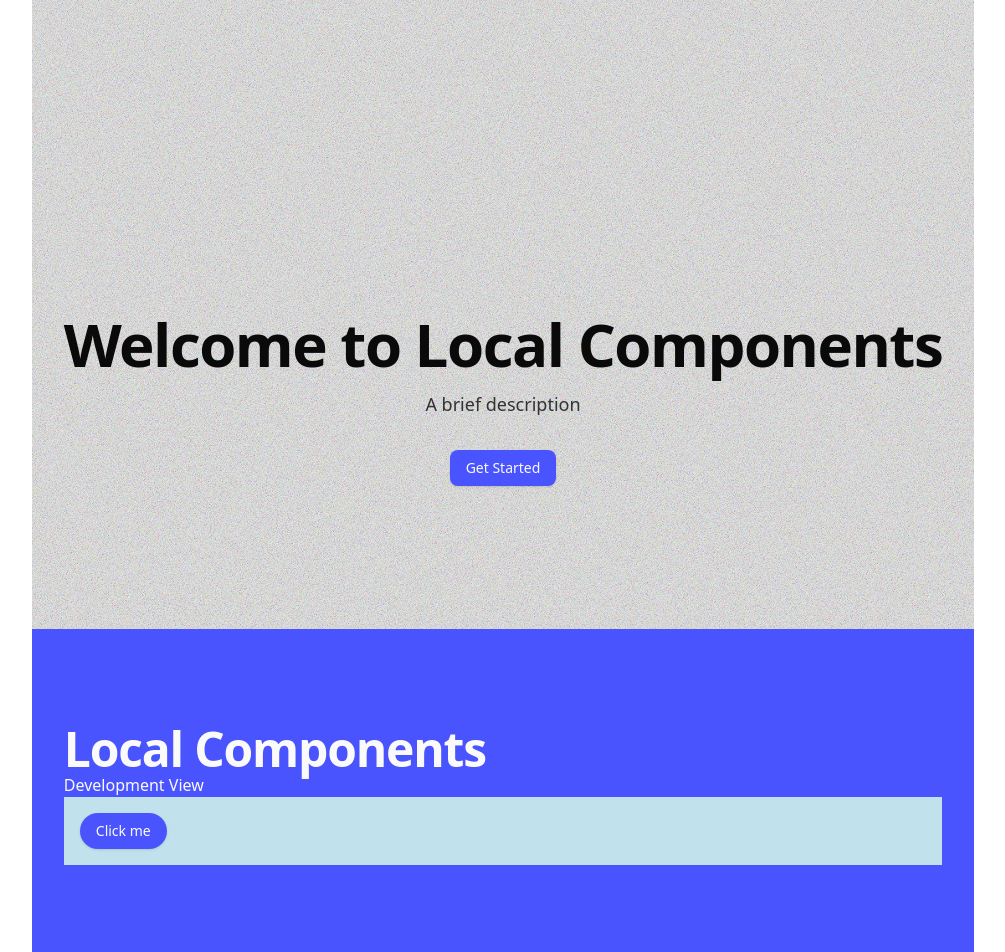
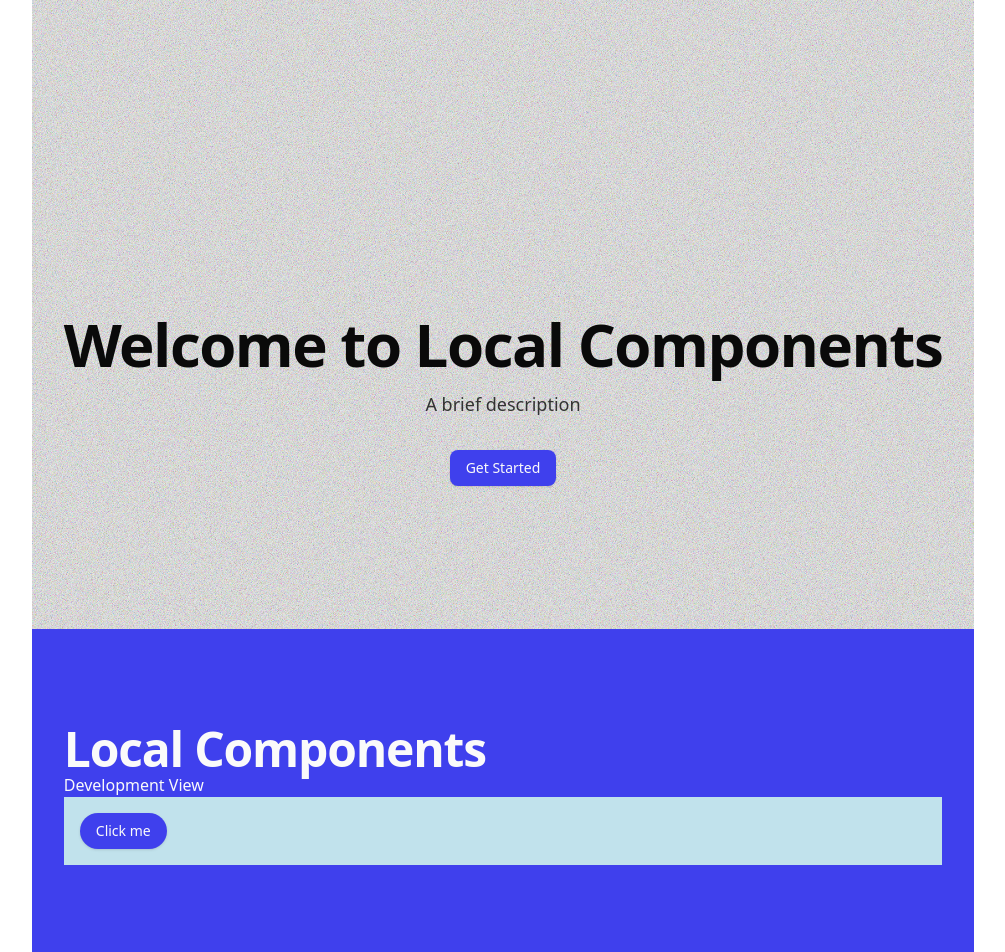
Before and after one commit to dpaez/local-components, a React (Vite) app: page / in a window 1280 px wide. Shown: the top 952 px of the page, without its empty margins (137-1142 px from the left). Built offline with nearby package versions, Linux system fonts and the light colour scheme.

Commit message:
Update: tweaks

```diff
--- a/src/components/button/button.tsx
+++ b/src/components/button/button.tsx
@@ -14,7 +14,8 @@ const buttonVariants = cva(
         ghost: 'hover:bg-accent hover:text-accent-foreground',
         outline:
           'border border-input bg-background shadow-sm hover:bg-accent hover:text-accent-foreground',
-        cta: 'relative bg-primary text-primary-foreground hover:bg-primary/90 animate-border-gradient',
+        cta:
+          'relative bg-primary text-primary-foreground text-base font-semibold tracking-wide shadow-md min-w-[10rem] hover:bg-primary/90 hover:shadow-lg hover:-translate-y-0.5 animate-border-gradient transition-[transform,color,box-shadow] duration-200 ease-out active:scale-[0.98] active:translate-y-0 focus-visible:ring-2 focus-visible:ring-ring',
       },
       size: {
         sm: 'h-8 rounded-md px-3 text-xs',
--- a/src/components/card/card.tsx
+++ b/src/components/card/card.tsx
@@ -64,7 +64,7 @@ const Card = React.forwardRef<HTMLDivElement, CardProps>(
           <img
             src={image.src}
             alt={image.alt}
-            className="relative z-20 w-full object-cover aspect-video group-hover:brightness-100 transition-all brightness-60 dark:brightness-40"
+            className="relative z-20 w-full object-cover aspect-video group-hover:brightness-100 transition-shadow brightness-60 dark:brightness-40"
           />
         )}
         {(title || description) && (
--- a/src/components/hero/hero.tsx
+++ b/src/components/hero/hero.tsx
@@ -10,10 +10,10 @@ import { cn } from '@/lib/utils'
 const heroVariants = cva('relative w-full flex overflow-hidden', {
   variants: {
     variant: {
-      default: 'min-h-screen',
+      default: 'min-h-[100dvh]',
       minimal: 'min-h-[50vh]',
-      split: 'min-h-screen',
-      'full-bleed': 'min-h-screen',
+      split: 'min-h-[100dvh]',
+      'full-bleed': 'min-h-[100dvh]',
     },
     alignment: {
       left: 'justify-start',
@@ -147,7 +147,7 @@ const Hero = React.forwardRef<HTMLElement, HeroProps>(
                 alignment === 'right' && 'justify-end',
               )}
             >
-              <Button variant={cta.variant === 'secondary' ? 'outline' : 'primary'}>
+              <Button asChild variant={cta.variant === 'secondary' ? 'outline' : 'primary'}>
                 <a href={cta.href}>{cta.label}</a>
               </Button>
             </div>
@@ -157,7 +157,7 @@ const Hero = React.forwardRef<HTMLElement, HeroProps>(
         </div>
       </div>
     )
-console.log(background?.type)
+
     if (variant === 'split') {
       return (
         <Comp
@@ -208,7 +208,7 @@ console.log(background?.type)
         style={getBackgroundStyles()}
         {...props}
       >
-        {background?.type === 'image' && <div className='absolute inset-0 bg-black/40' />}
+        {background?.type === 'image' && <div className='absolute inset-0 bg-foreground/40' />}
         {background?.type === 'mesh' && (
           <div
             className="absolute inset-0 z-0"
@@ -234,7 +234,7 @@ console.log(background?.type)
                       transparent 3px,
                       transparent 8px
                     ),
-                    radial-gradient(ellipse 100% 80% at 50% 100%, #000 50%, transparent 90%)
+                    radial-gradient(ellipse 100% 80% at 50% 100%, var(--foreground) 50%, transparent 90%)
               `,
               WebkitMaskImage: `
           repeating-linear-gradient(
--- a/src/components/ui/badge.tsx
+++ b/src/components/ui/badge.tsx
@@ -12,7 +12,7 @@ const badgeVariants = cva(
         default: 'bg-primary text-primary-foreground [a&]:hover:bg-primary/90',
         secondary: 'bg-secondary text-secondary-foreground [a&]:hover:bg-secondary/90',
         destructive:
-          'bg-destructive text-white focus-visible:ring-destructive/20 dark:bg-destructive/60 dark:focus-visible:ring-destructive/40 [a&]:hover:bg-destructive/90',
+          'bg-destructive text-destructive-foreground focus-visible:ring-destructive/20 dark:bg-destructive/60 dark:focus-visible:ring-destructive/40 [a&]:hover:bg-destructive/90',
         outline:
           'border-border text-foreground [a&]:hover:bg-accent [a&]:hover:text-accent-foreground',
         ghost: '[a&]:hover:bg-accent [a&]:hover:text-accent-foreground',
--- a/styles/globals.css
+++ b/styles/globals.css
@@ -10,10 +10,32 @@
   --card-foreground: oklch(0.1450 0 0);
   --popover: oklch(1 0 0);
   --popover-foreground: oklch(0.1450 0 0);
-  --primary: oklch(0.5515 0.2467 272.5400);
+  --primary: oklch(0.5 0.25 272.55);
   --primary-foreground: oklch(0.9850 0 0);
+  --primary-base: 0.05;
+  --primary-10: oklch(from var(--primary) 10% calc(var(--primary-base) + (sin(1.0 * pi) * c)) h);
+  --primary-20: oklch(from var(--primary) 20% calc(var(--primary-base) + (sin(0.9 * pi) * c)) h);
+  --primary-30: oklch(from var(--primary) 30% calc(var(--primary-base) + (sin(0.8 * pi) * c)) h);
+  --primary-40: oklch(from var(--primary) 40% calc(var(--primary-base) + (sin(0.7 * pi) * c)) h);
+  --primary-50: oklch(from var(--primary) 50% calc(var(--primary-base) + (sin(0.6 * pi) * c)) h);
+  --primary-60: oklch(from var(--primary) 60% calc(var(--primary-base) + (sin(0.5 * pi) * c)) h);
+  --primary-70: oklch(from var(--primary) 70% calc(var(--primary-base) + (sin(0.4 * pi) * c)) h);
+  --primary-80: oklch(from var(--primary) 80% calc(var(--primary-base) + (sin(0.3 * pi) * c)) h);
+  --primary-90: oklch(from var(--primary) 90% calc(var(--primary-base) + (sin(0.2 * pi) * c)) h);
+  --primary-100: oklch(from var(--primary) 100% calc(var(--primary-base) + (sin(0.1 * pi) * c)) h);
   --secondary: oklch(0.7134 0.1799 47.4500);
   --secondary-foreground: oklch(0.9850 0 0);
+  --secondary-base: 0.05;
+  --secondary-10: oklch(from var(--secondary) 10% calc(var(--secondary-base) + (sin(1.0 * pi) * c)) h);
+  --secondary-20: oklch(from var(--secondary) 20% calc(var(--secondary-base) + (sin(0.9 * pi) * c)) h);
+  --secondary-30: oklch(from var(--secondary) 30% calc(var(--secondary-base) + (sin(0.8 * pi) * c)) h);
+  --secondary-40: oklch(from var(--secondary) 40% calc(var(--secondary-base) + (sin(0.7 * pi) * c)) h);
+  --secondary-50: oklch(from var(--secondary) 50% calc(var(--secondary-base) + (sin(0.6 * pi) * c)) h);
+  --secondary-60: oklch(from var(--secondary) 60% calc(var(--secondary-base) + (sin(0.5 * pi) * c)) h);
+  --secondary-70: oklch(from var(--secondary) 70% calc(var(--secondary-base) + (sin(0.4 * pi) * c)) h);
+  --secondary-80: oklch(from var(--secondary) 80% calc(var(--secondary-base) + (sin(0.3 * pi) * c)) h);
+  --secondary-90: oklch(from var(--secondary) 90% calc(var(--secondary-base) + (sin(0.2 * pi) * c)) h);
+  --secondary-100: oklch(from var(--secondary) 100% calc(var(--secondary-base) + (sin(0.1 * pi) * c)) h);
   --muted: oklch(0.9700 0 0);
   --muted-foreground: oklch(0.5560 0 0);
   --accent: oklch(0.8920 0.0373 218.0047);
@@ -189,11 +211,11 @@
 }
 
 .mesh-background {
-  background: radial-gradient(at 90.35560344827587% 83.125%, #f97828 0px, transparent 50%), radial-gradient(at 19.342672413793103% 28.958333333333336%, #c1e2ec 0px, transparent 50%), radial-gradient(at 78.93318965517241% 18.541666666666668%, #4a54fe 0px, transparent 50%), #70e2ff;
+  background: radial-gradient(at 90.35560344827587% 83.125%, var(--secondary) 0px, transparent 50%), radial-gradient(at 19.342672413793103% 28.958333333333336%, var(--secondary) 0px, transparent 50%), radial-gradient(at 78.93318965517241% 18.541666666666668%, var(--secondary) 0px, transparent 50%), var(--secondary);
 }
 
 .radial-gradient-background {
-  background: radial-gradient(circle at center, #ffd14c 0%, #fba772 30%, #fa975a 60%, #f97828 100%);
+  background: radial-gradient(circle at center, var(--secondary-10) 0%, var(--secondary-20) 30%, var(--secondary-30) 60%, var(--secondary-40) 100%);
   position: relative;
 }
 
@@ -223,7 +245,9 @@
     var(--primary)
   );
   background-size: 200% 100%;
-  animation: border-gradient 3s ease infinite;
+  background-position: 0% 50%;
+  animation: border-gradient 3s ease-out infinite;
+  transition: opacity 0.2s ease-out;
   z-index: -1;
   opacity: 0.8;
 }
@@ -231,3 +255,9 @@
 .animate-border-gradient:hover::before {
   opacity: 1;
 }
+
+@media (prefers-reduced-motion: reduce) {
+  .animate-border-gradient::before {
+    animation: none;
+  }
+}
```
